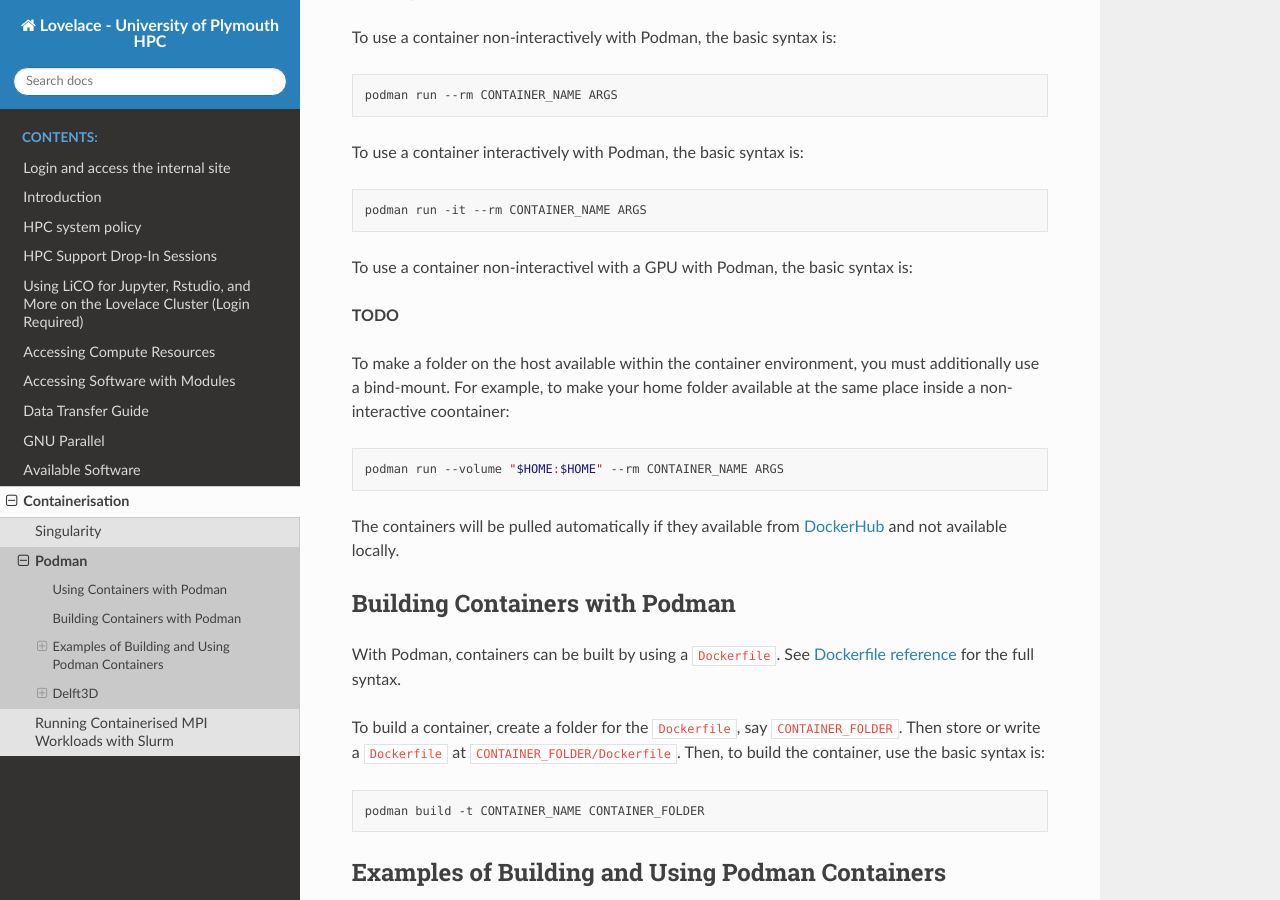
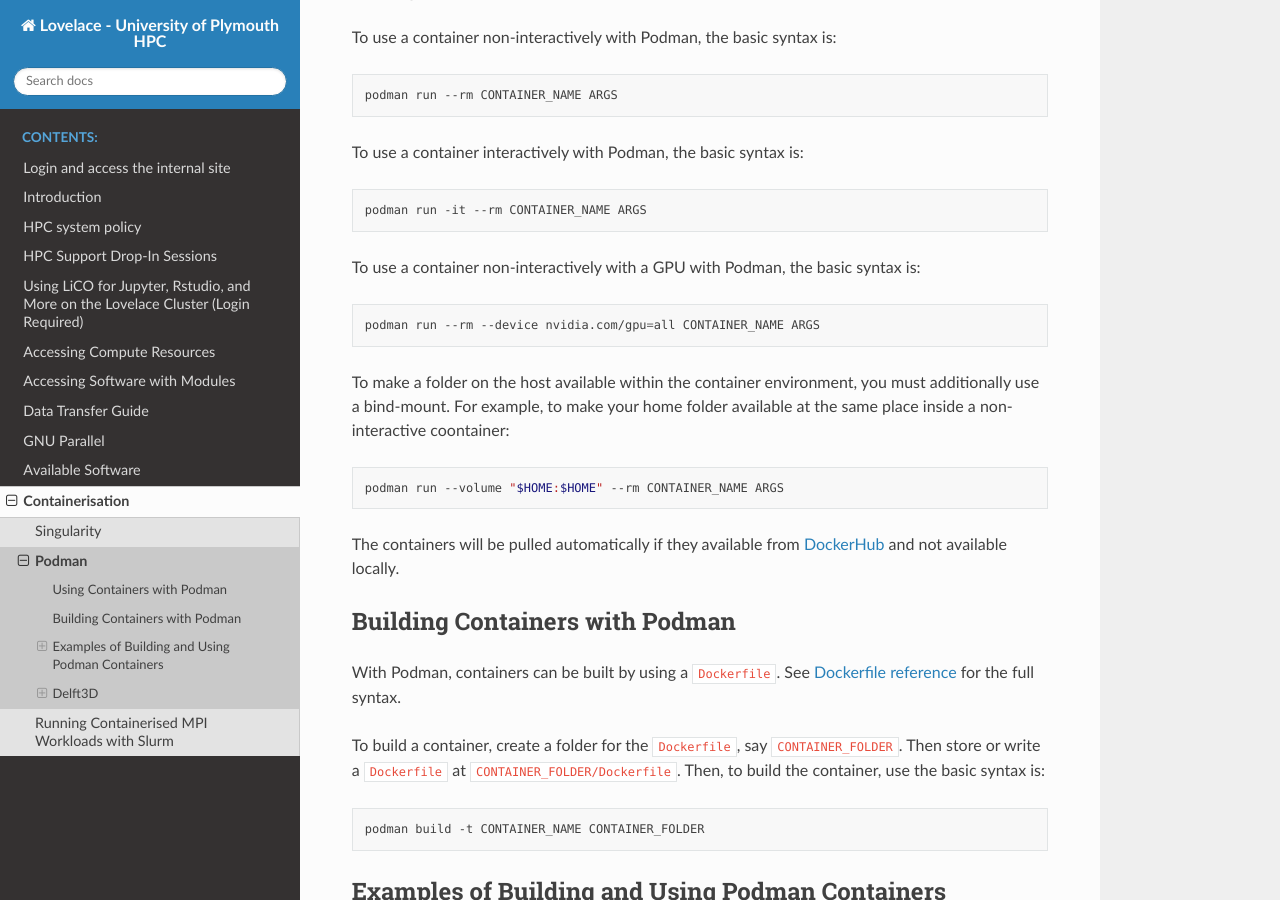
Before and after one commit to AbhinavPraveen/UoP-HPC-Docs, a Sphinx documentation site: the page built from source/containerisation/podman.rst, in a window 1280 px wide and 900 px high, scrolled down 434 px. Built offline with Sphinx 7.4.7 and the Read the Docs theme 3.1.0, drawn with Linux system fonts in a browser that asks for light colours.

Commit message:
Add GPU podman case

```diff
--- a/source/containerisation/podman.rst
+++ b/source/containerisation/podman.rst
@@ -28,9 +28,11 @@ To use a container interactively with Podman, the basic syntax is:
 
    podman run -it --rm CONTAINER_NAME ARGS
 
-To use a container non-interactivel with a GPU with Podman, the basic syntax is:
+To use a container non-interactively with a GPU with Podman, the basic syntax is:
 
-**TODO**
+.. code-block:: bash
+
+   podman run --rm --device nvidia.com/gpu=all CONTAINER_NAME ARGS
 
 To make a folder on the host available within the container environment, you must additionally use a bind-mount. For example, to make your home folder available at the same place inside a non-interactive coontainer:
 
```
